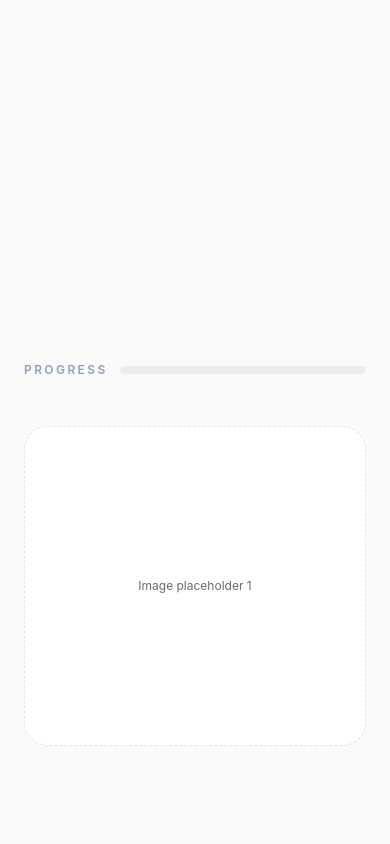
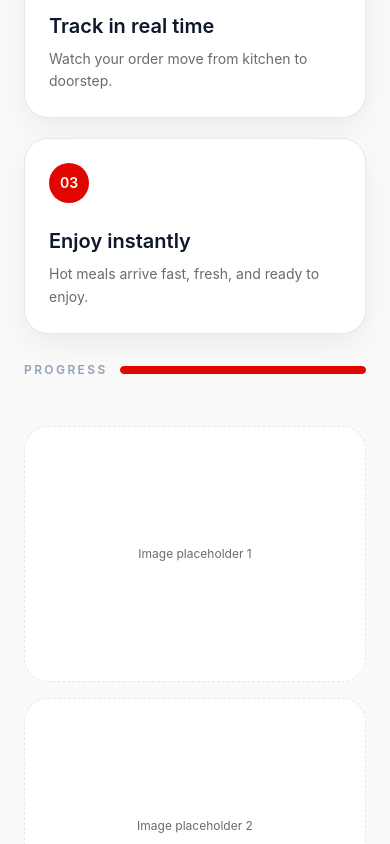
Before and after one commit to Cloud30hq/menmyguys, a Next.js app: page / in a window 390 px wide. Shown: the part 1940-2784 px from the top of the page. Built offline with nearby package versions, Linux system fonts and the light colour scheme.

Commit message:
Improve mobile How It Works behavior

```diff
--- a/src/app/animations/scrollAnimations.ts
+++ b/src/app/animations/scrollAnimations.ts
@@ -75,7 +75,7 @@ export function initScrollAnimations(container: HTMLElement | null) {
             scrollTrigger: {
               trigger: howItWorks,
               start: "top top",
-              end: "+=90%",
+              end: "+=60%",
               scrub: true,
               pin: true,
               pinSpacing: true,
@@ -86,10 +86,10 @@ export function initScrollAnimations(container: HTMLElement | null) {
           steps.forEach((step, index) => {
             const image = images[index];
             timeline
-              .to(step, { opacity: 1, y: 0 }, index === 0 ? 0 : "+=0.2")
+              .to(step, { opacity: 1, y: 0 }, index === 0 ? 0 : "+=0.05")
               .to(
                 steps.filter((_, stepIndex) => stepIndex !== index),
-                { opacity: 0.35, y: -6, duration: 0.4 },
+                { opacity: 0.35, y: -6, duration: 0.35 },
                 "<"
               );
 
@@ -115,6 +115,15 @@ export function initScrollAnimations(container: HTMLElement | null) {
             timeline.scrollTrigger?.kill();
             timeline.kill();
           };
+        },
+        "(max-width: 1023px)": () => {
+          gsap.set(steps, { opacity: 1, y: 0 });
+          gsap.set(images, { opacity: 1, y: 0 });
+          if (progressBar) {
+            gsap.set(progressBar, { scaleX: 1 });
+          }
+
+          return () => {};
         },
       });
     }
--- a/src/app/components/HowItWorks.tsx
+++ b/src/app/components/HowItWorks.tsx
@@ -34,7 +34,7 @@ export default function HowItWorks() {
               <div
                 key={step.title}
                 data-step
-                className="rounded-3xl border border-slate-200 bg-white p-6 shadow-[0_12px_30px_rgba(15,23,42,0.06)]"
+                className="rounded-3xl border border-slate-200 bg-white p-6 shadow-[0_12px_30px_rgba(15,23,42,0.06)] transition hover:-translate-y-1 hover:shadow-[0_16px_40px_rgba(15,23,42,0.1)]"
               >
                 <div className="flex h-10 w-10 items-center justify-center rounded-full bg-[#E10600] text-sm font-semibold text-white">
                   0{index + 1}
@@ -55,18 +55,18 @@ export default function HowItWorks() {
               </div>
             </div>
           </div>
-          <div className="relative">
+          <div className="relative space-y-4 lg:space-y-0">
             {steps.map((step, index) => (
               <div
                 key={step.title}
                 data-step-image
-                className="absolute inset-0 flex h-80 items-center justify-center rounded-3xl border border-dashed border-slate-200 bg-white text-xs text-[#6B6B6B]"
+                className="flex h-64 items-center justify-center rounded-3xl border border-dashed border-slate-200 bg-white text-xs text-[#6B6B6B] lg:absolute lg:inset-0 lg:h-80"
                 style={{ zIndex: steps.length - index }}
               >
                 Image placeholder {index + 1}
               </div>
             ))}
-            <div className="h-80 rounded-3xl border border-slate-200 bg-[#EDEDED]" />
+            <div className="hidden h-80 rounded-3xl border border-slate-200 bg-[#EDEDED] lg:block" />
           </div>
         </div>
       </div>
```
Also changed, not shown: 2 other files (tests, documents, lock files or other folders).
